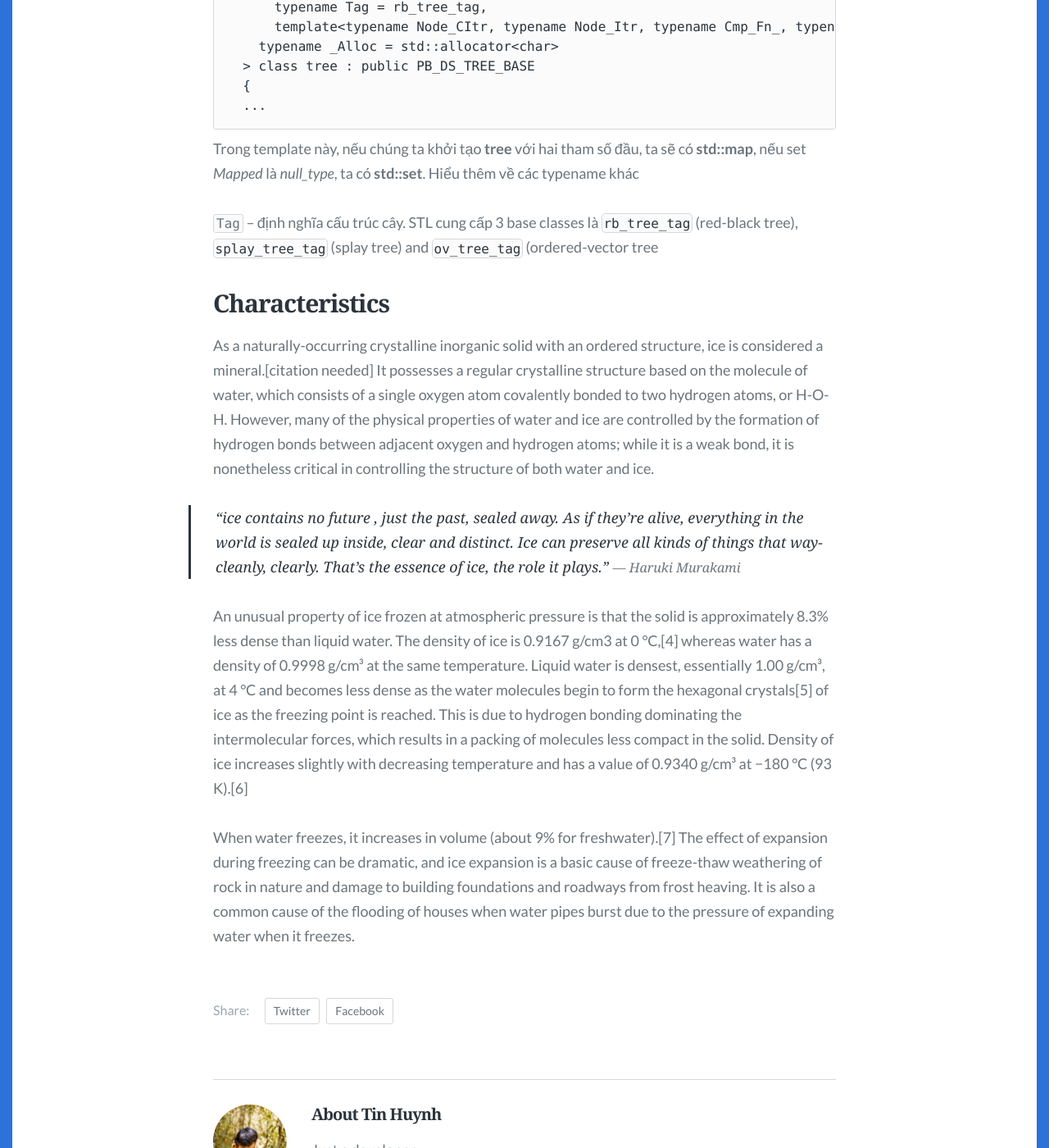
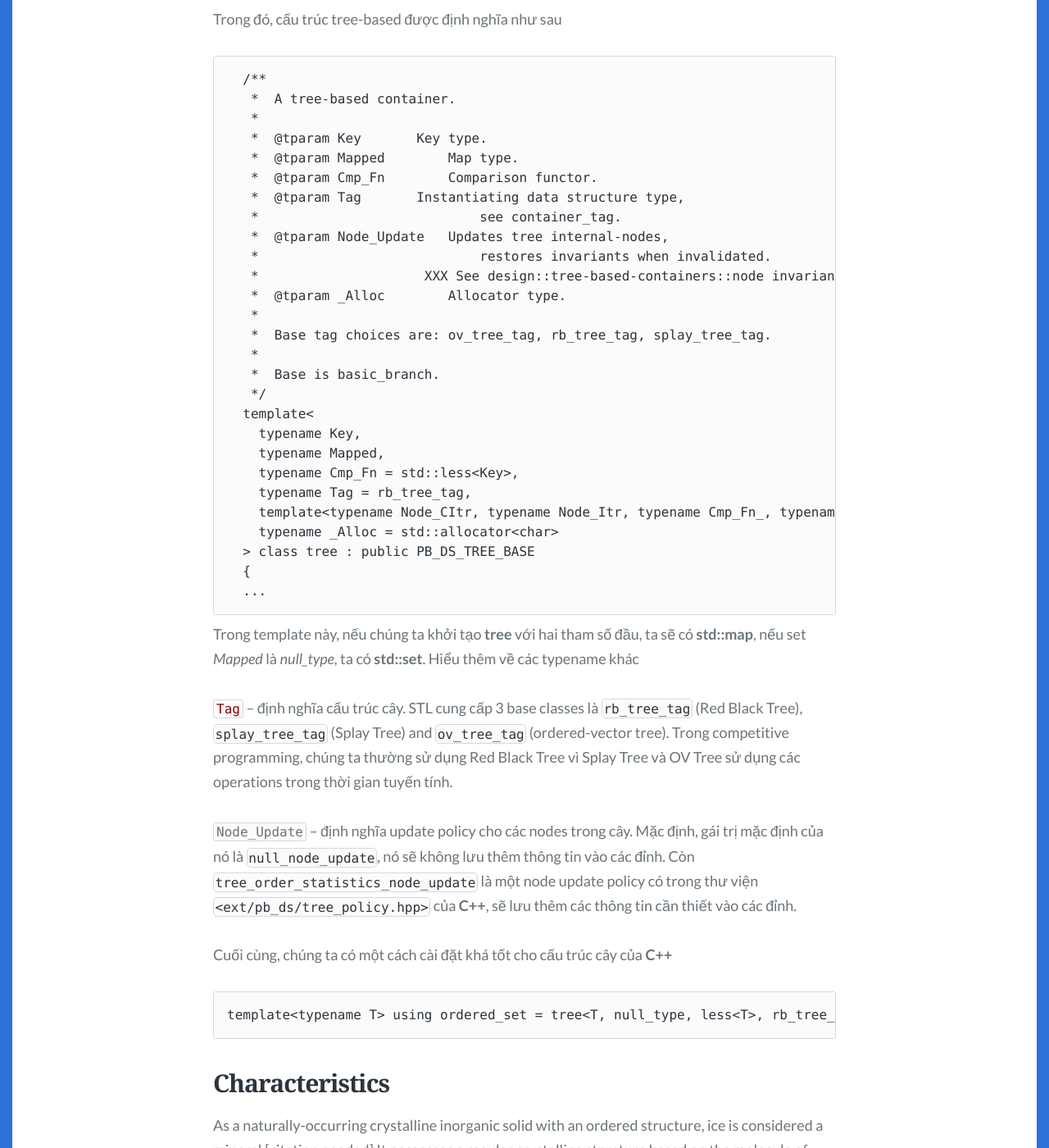
Before and after one commit to httin/httin.github.io, a Jekyll site: the page built from _posts/2023-06-23-Ordered-Set-data-structure-in-C++.md, in a window 1280 px wide and 1400 px high, scrolled down 2336 px. Shown: the whole window at 82% size. Built offline with Jekyll 4.4.1, drawn with Linux system fonts in a browser that asks for light colours; some web fonts are replaced; comment, search, counter and statistics services are not loaded; some of the changed text lies outside the part shown.

Commit message:
Update 2023-06-23-Ordered-Set-data-structure-in-C++.md

````diff
--- a/_posts/2023-06-23-Ordered-Set-data-structure-in-C++.md
+++ b/_posts/2023-06-23-Ordered-Set-data-structure-in-C++.md
@@ -8,15 +8,15 @@
 ---
 
 Ordered Set là một cấu trúc dữ liệu policy-based của thư viện GNU C++. Giống như **std::set**, implementation của nó vẫn dựa trên Red Black Tree, mọi phần tử trong nó có tính thứ tự và nó cũng làm được tất cả những gì mà **std::set** làm được trong độ phức tạp thời gian *O(logN)*. Tuy nhiên, trong một số trường hợp chúng ta muốn biết thứ tự của một phần tử hoặc là tìm phần tử khi biết trước thứ tự của nó trong tập hợp, Ordered Set cung cấp thêm hai phương thức trong thời gian *O(logN)*
-- **find_by_order(k)**: tìm phần tử có thứ tự là **k** trong tập hợp.
-- **order_of_key(k)**: số phần tử nhỏ hơn **k**, hoặc thứ tự của **k**.
+- **find_by_order(k)**: tìm phần tử lớn thứ **k** trong tập hợp (tính từ **0**).
+- **order_of_key(k)**: số phần tử nhỏ hơn **k**.
 
 
 <!--more-->
-
+## Introduction
 Để sử dụng cấu trúc dữ liệu này, chúng ta cần xây dựng nó từ thư viện PBDS (policy-based data structures)
 
-{% highlight ruby %}
+{% highlight cpp %}
 #include <bits/stdc++.h>
 #include <ext/pb_ds/assoc_container.hpp>
 #include <ext/pb_ds/tree_policy.hpp>
@@ -28,6 +28,27 @@
 {% endhighlight %}
 
 Ngoài ra, ta có thể sử dụng `#include <ext/pb_ds/detail/standard_policies.hpp>`{:.cpp} thay cho việc include hai thư viện `<ext/pb_ds/assoc_container.hpp>` và `<ext/pb_ds/tree_policy.hpp>` vì chúng đã có trong `<ext/pb_ds/detail/standard_policies.hpp>`
+
+Ví dụ
+```cpp
+ordered_set T;
+T.insert(1);
+T.insert(2);
+T.insert(4);
+T.insert(8);
+T.insert(16);
+
+cout<<*T.find_by_order(1)<<endl; // 2
+cout<<*T.find_by_order(2)<<endl; // 4
+cout<<*T.find_by_order(4)<<endl; // 16
+cout<<(std::end(T)==T.find_by_order(6))<<endl; // true
+
+cout<<T.order_of_key(-5)<<endl;  // 0
+cout<<T.order_of_key(1)<<endl;   // 0
+cout<<T.order_of_key(3)<<endl;   // 2
+cout<<T.order_of_key(4)<<endl;   // 2
+cout<<T.order_of_key(400)<<endl; // 5
+```
 
 ## Deep Dive
 Trong đó, cấu trúc tree-based được định nghĩa như sau
@@ -53,9 +74,9 @@
     typename Key,
     typename Mapped,
     typename Cmp_Fn = std::less<Key>,
-	  typename Tag = rb_tree_tag,
-	  template<typename Node_CItr, typename Node_Itr, typename Cmp_Fn_, typename _Alloc_> class Node_Update = null_node_update,
-  	typename _Alloc = std::allocator<char>
+    typename Tag = rb_tree_tag,
+    template<typename Node_CItr, typename Node_Itr, typename Cmp_Fn_, typename _Alloc_> class Node_Update = null_node_update,
+    typename _Alloc = std::allocator<char>
   > class tree : public PB_DS_TREE_BASE
   {
   ...
@@ -63,7 +84,16 @@
 
 Trong template này, nếu chúng ta khởi tạo **tree** với hai tham số đầu, ta sẽ có **std::map**, nếu set *Mapped* là *null_type*, ta có **std::set**. Hiểu thêm về các typename khác
 
-<code class="code">Tag</code> -- định nghĩa cấu trúc cây. STL cung cấp 3 base classes là `rb_tree_tag` (red-black tree), `splay_tree_tag` (splay tree) and `ov_tree_tag` (ordered-vector tree
+<code class="codeforces" style="color:#800; font-family:Consolas;">Tag</code> -- định nghĩa cấu trúc cây. STL cung cấp 3 base classes là `rb_tree_tag` (Red Black Tree), `splay_tree_tag` (Splay Tree) and `ov_tree_tag` (ordered-vector tree). Trong competitive programming, chúng ta thường sử dụng Red Black Tree vì Splay Tree và OV Tree sử dụng các operations trong thời gian tuyến tính.
+
+<code class="codeforces">Node_Update</code> -- định nghĩa update policy cho các nodes trong cây. Mặc định, gái trị mặc định của nó là `null_node_update`, nó sẽ không lưu thêm thông tin vào các đỉnh. Còn `tree_order_statistics_node_update` là một node update policy có trong thư viện `<ext/pb_ds/tree_policy.hpp>` của **C++**, sẽ lưu thêm các thông tin cần thiết vào các đỉnh.
+
+Cuối cùng, chúng ta có một cách cài đặt khá tốt cho cấu trúc cây của **C++**
+
+{% highlight cpp %}
+template<typename T> using ordered_set = tree<T, null_type, less<T>, rb_tree_tag, tree_order_statistics_node_update>;
+{% endhighlight %}
+
 
 ## Characteristics
 
@@ -73,5 +103,3 @@
 > <cite>― Haruki Murakami</cite>
 
 An unusual property of ice frozen at atmospheric pressure is that the solid is approximately 8.3% less dense than liquid water. The density of ice is 0.9167 g/cm3 at 0 °C,[4] whereas water has a density of 0.9998 g/cm³ at the same temperature. Liquid water is densest, essentially 1.00 g/cm³, at 4 °C and becomes less dense as the water molecules begin to form the hexagonal crystals[5] of ice as the freezing point is reached. This is due to hydrogen bonding dominating the intermolecular forces, which results in a packing of molecules less compact in the solid. Density of ice increases slightly with decreasing temperature and has a value of 0.9340 g/cm³ at −180 °C (93 K).[6]
-
-When water freezes, it increases in volume (about 9% for freshwater).[7] The effect of expansion during freezing can be dramatic, and ice expansion is a basic cause of freeze-thaw weathering of rock in nature and damage to building foundations and roadways from frost heaving. It is also a common cause of the flooding of houses when water pipes burst due to the pressure of expanding water when it freezes.
````
